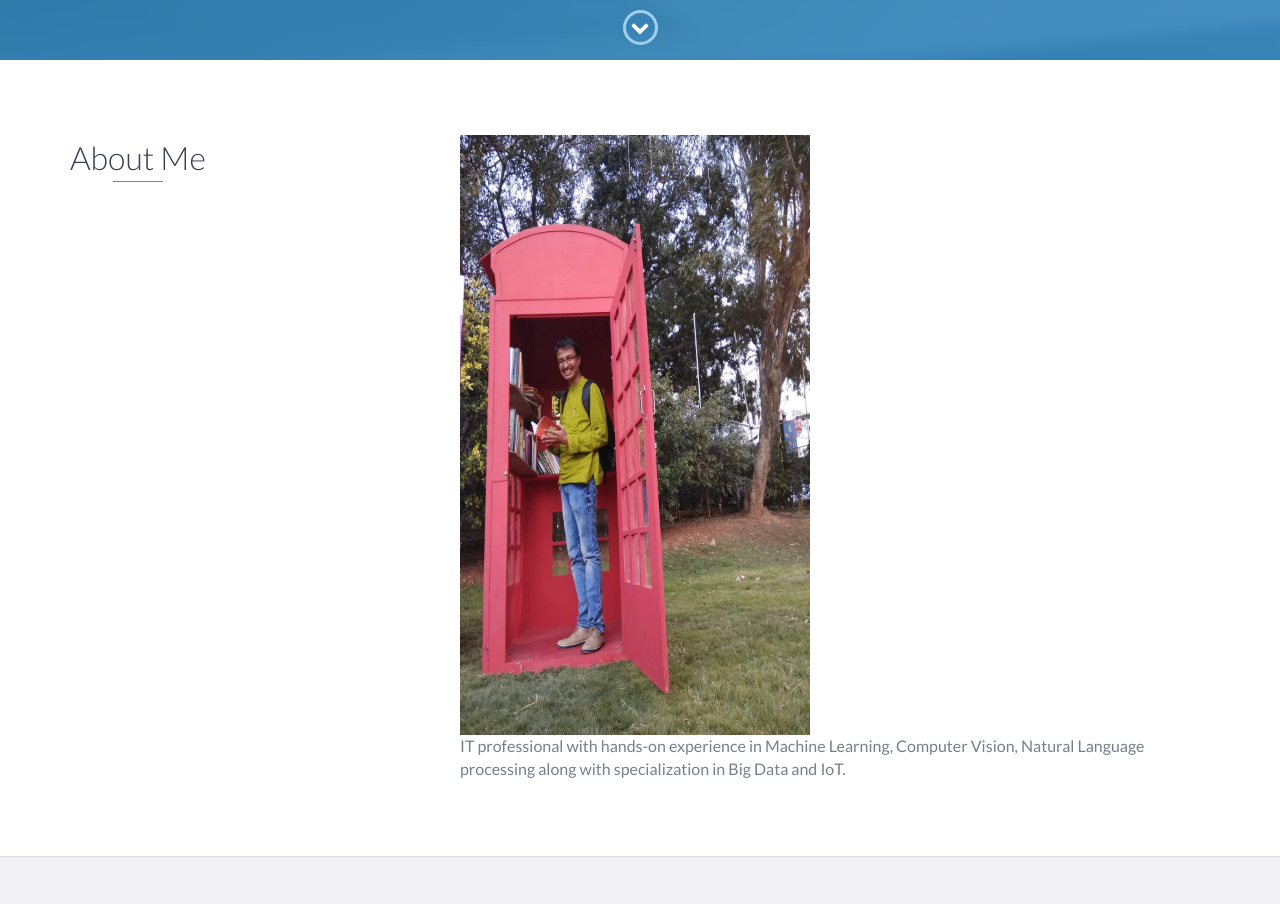
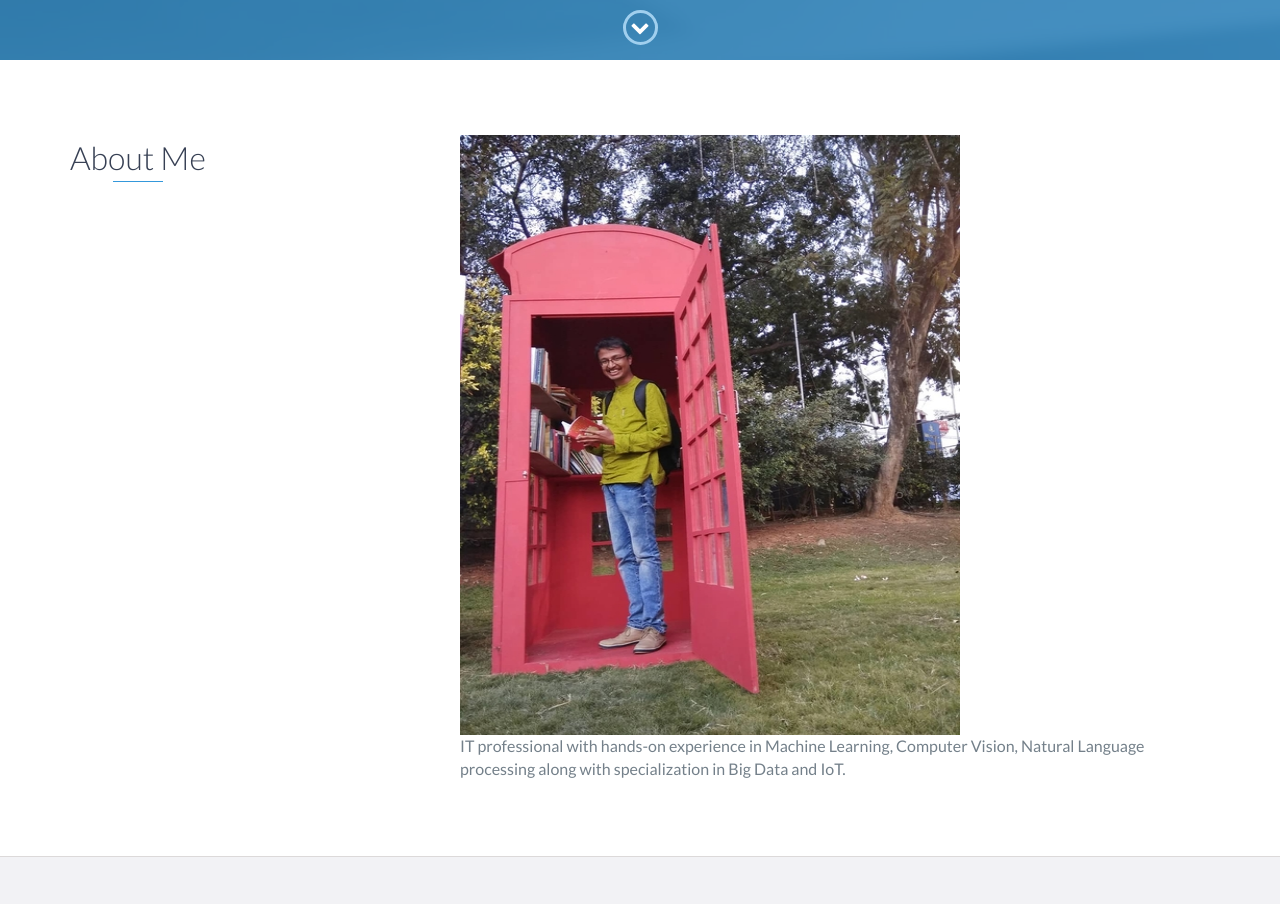
Before and after one commit to sachinprabhu007/sachinprabhu007.github.io, a website: page index.html in a window 1280 px wide. Shown: the part 740-1644 px from the top of the page. Drawn offline with nearby package versions, Linux system fonts and the light colour scheme.

Commit message:
added image

```diff
--- a/index.html
+++ b/index.html
@@ -74,10 +74,11 @@
                     <h2 class="heading">About Me</h2>
                 </div>
                 <div class="col-md-8">
-                    <img src="images\sachin_prabhu.jpg" alt="Sachin Prabhu"  width="350" height="600">
+                    <img src="images\sachin_prabhu_resize.jpg" alt="Sachin Prabhu"  width="500" height="600">
 
                     <p>
-                        IT professional with hands-on experience in Machine Learning, Computer Vision, Natural Language processing along with specialization
+                        IT professional with hands-on experience in Machine Learning,
+                        Computer Vision, Natural Language processing along with specialization
                         in Big Data and IoT.
                     </p>
                 </div>
```
Also changed, not shown: images/sachin_prabhu_resize.jpg (added).
